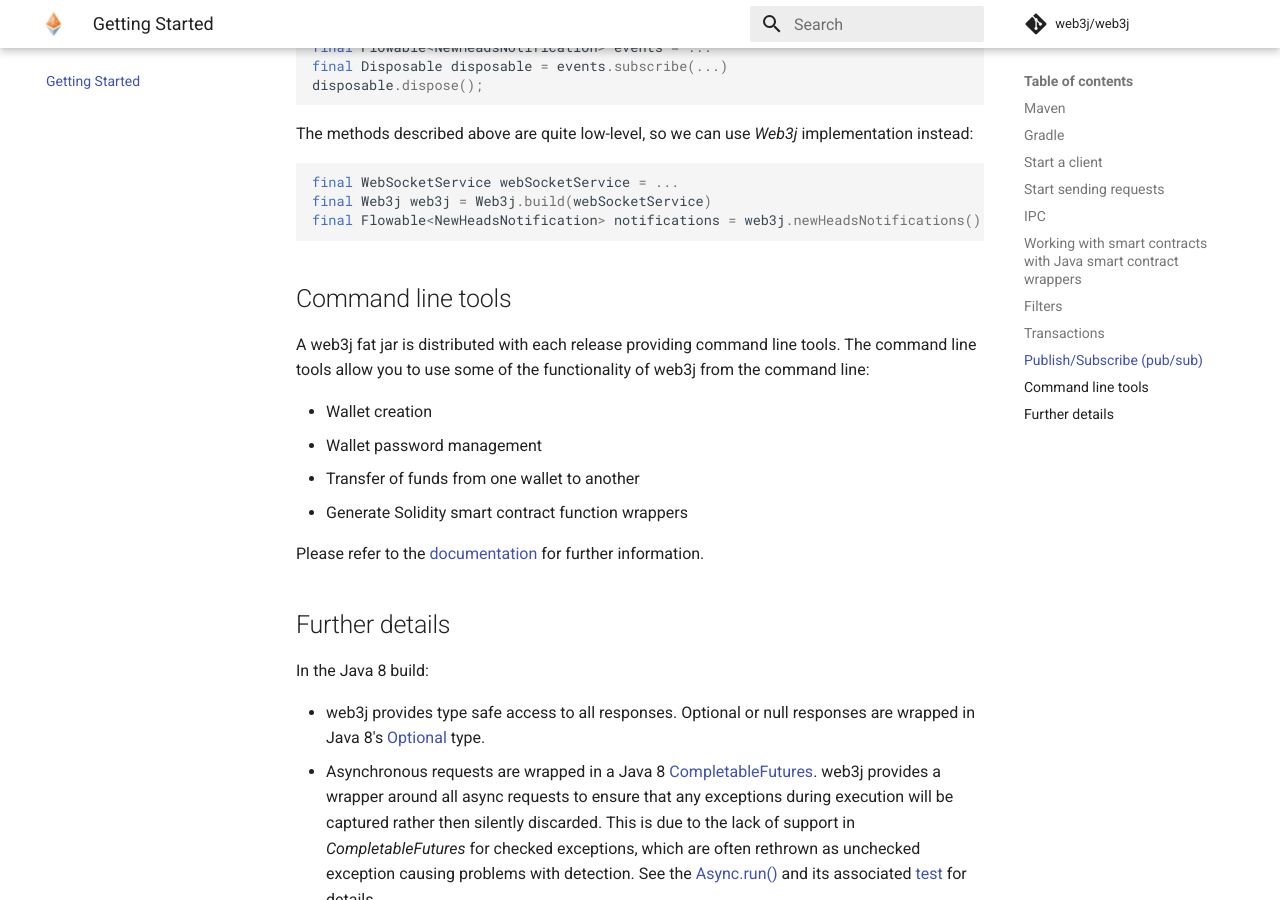
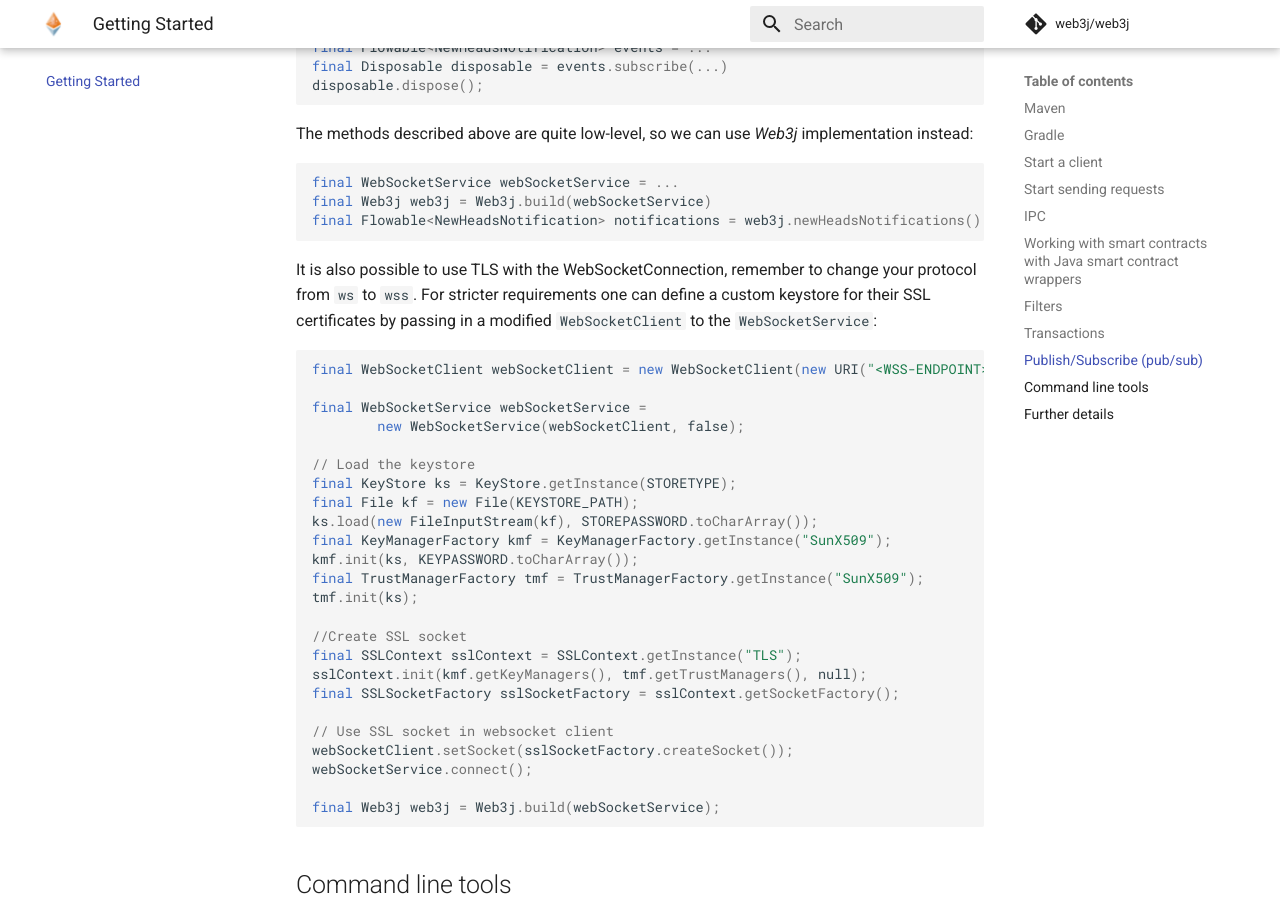
Before and after one commit to hyperledger/web3j-docs, an MkDocs documentation site: the page built from docs/getting_started.md, in a window 1280 px wide and 900 px high, scrolled down 7656 px. Built offline with MkDocs 1.6.1 and Material for MkDocs 9.7.7, drawn with Linux system fonts in a browser that asks for light colours; comment, search, counter and statistics services are not loaded.

Commit message:
docs/tls-websockets

````diff
--- a/docs/getting_started.md
+++ b/docs/getting_started.md
@@ -386,6 +386,35 @@ final Web3j web3j = Web3j.build(webSocketService)
 final Flowable<NewHeadsNotification> notifications = web3j.newHeadsNotifications()
 ```
 
+It is also possible to use TLS with the WebSocketConnection, remember to change your protocol from `ws` to `wss`. For stricter requirements one can define a custom keystore for their SSL certificates by passing in a modified `WebSocketClient` to the `WebSocketService`:
+
+```java
+final WebSocketClient webSocketClient = new WebSocketClient(new URI("<WSS-ENDPOINT>"));
+
+final WebSocketService webSocketService =
+        new WebSocketService(webSocketClient, false);
+
+// Load the keystore
+final KeyStore ks = KeyStore.getInstance(STORETYPE);
+final File kf = new File(KEYSTORE_PATH);
+ks.load(new FileInputStream(kf), STOREPASSWORD.toCharArray());
+final KeyManagerFactory kmf = KeyManagerFactory.getInstance("SunX509");
+kmf.init(ks, KEYPASSWORD.toCharArray());
+final TrustManagerFactory tmf = TrustManagerFactory.getInstance("SunX509");
+tmf.init(ks);
+
+//Create SSL socket
+final SSLContext sslContext = SSLContext.getInstance("TLS");
+sslContext.init(kmf.getKeyManagers(), tmf.getTrustManagers(), null);
+final SSLSocketFactory sslSocketFactory = sslContext.getSocketFactory();
+
+// Use SSL socket in websocket client
+webSocketClient.setSocket(sslSocketFactory.createSocket());
+webSocketService.connect();
+
+final Web3j web3j = Web3j.build(webSocketService);
+```
+
 Command line tools
 ------------------
 
````
